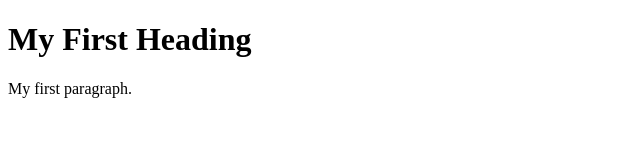
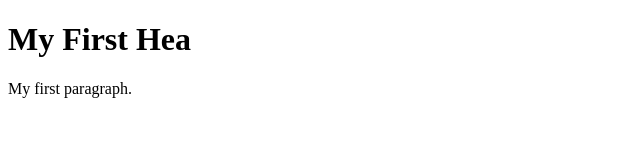
Before and after one commit to rimsha0001/test, a plain HTML site: page index.html in a window 1280 px wide. Shown: the whole page, without its empty margins (0-640 px from the left). Drawn offline with Linux system fonts and the light colour scheme.

Commit message:
delete app.js

```diff
--- a/index.html
+++ b/index.html
@@ -2,7 +2,7 @@
 <html>
 <body>
 
-<h1>My First Heading</h1>
+<h1>My First Hea</h1>
 
 <p>My first paragraph.</p>
 
```
Also changed, not shown: app.js (deleted).
